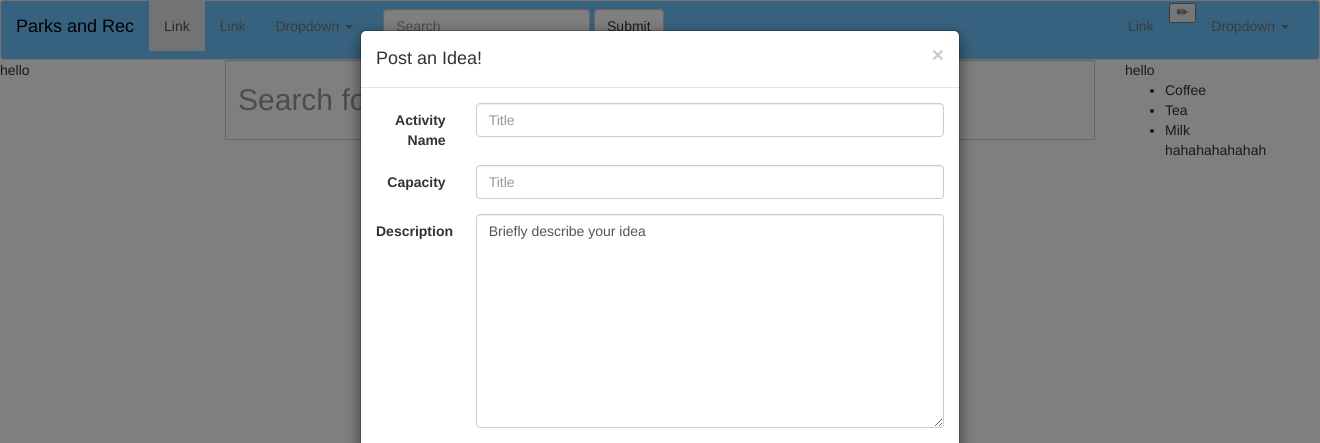
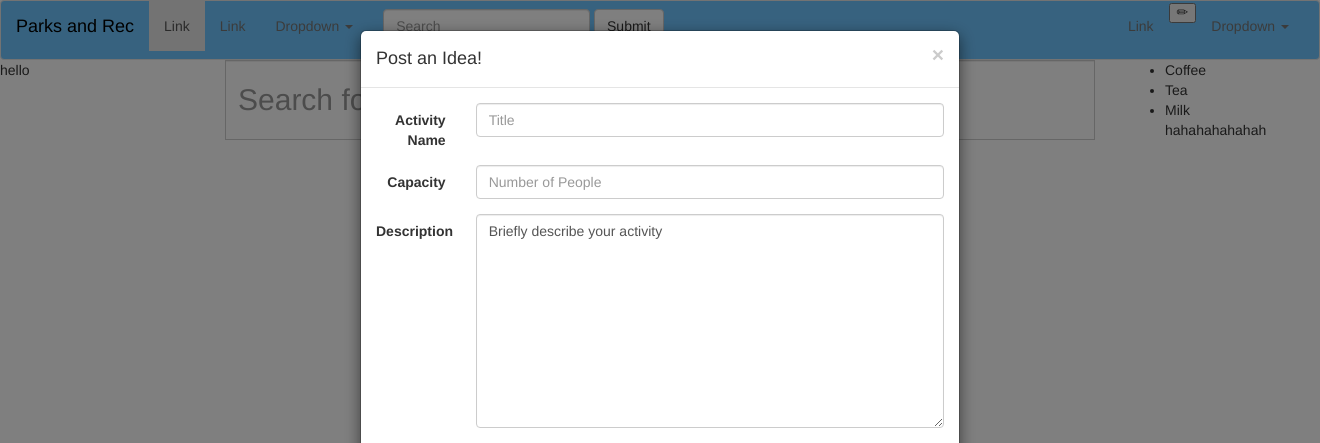
Before and after one commit to ethnyc/parksandrec, a Flask app: page / in a window 1320 px wide, after a click that opens the changed part. Shown: the top 443 px of the page. Run offline with Flask 2, Linux system fonts and the light colour scheme; some libraries are stand-ins or nearby versions; some web fonts are replaced.

Commit message:
cleaning

```diff
--- a/templates/index.html
+++ b/templates/index.html
@@ -86,10 +86,6 @@
         <button type="submit" class="btn btn-default">Submit</button>
       </form>
       <ul class="nav navbar-nav navbar-right">
-
-
-
-
         <li><a href="#">Link</a></li>
         <li>
           <button type="button" class="glyphicon glyphicon-pencil" data-toggle="modal" data-target="#myModal">
@@ -107,14 +103,6 @@
             <li role="separator" class="divider"></li>
             <li><a href="#">Separated link</a></li>
             <li class="hor-padding-5"><button class="no-btn header-write-btn" data-toggle="modal" data-target="#submit-modal"><span class="glyphicon glyphicon-pencil"></span></button></li>
-
-
-            <li>
-              <!-- Button trigger modal -->
-            <button type="button" class="btn btn-primary btn-lg" data-toggle="modal" data-target="#myModal">
-              Launch demo modal
-            </button>
-            </li>
           </ul>
         </li>
       </ul>
@@ -122,15 +110,6 @@
   </div><!-- /.container-fluid -->
 </nav>
 
-
-
-
-
-
-      <!--div class="header2" >
-        <p style = "margin-left:10px">Parks and Rec   <img id = "logo" src="static/bee_wings.png" alt="icon here" style = "margin-left:0px " > </p>
-
-      </div>-->
 
 
       <div > </div>
@@ -148,8 +127,6 @@
         </div>
         <div class="col-lg-2">
 
-
-            hello
             <ul>
               <li>Coffee</li>
               <li>Tea</li>
@@ -190,13 +167,13 @@
           <div class="form-group">
             <label for="ideaTitle" class="col-sm-2 control-label">Capacity</label>
             <div class="col-sm-10">
-              <input name="title" type="text" class="form-control" id="capacity" placeholder="Title">
+              <input name="title" type="text" class="form-control" id="capacity" placeholder="Number of People">
             </div>
           </div>
           <div class="form-group">
             <label for="ideaDesc" class="col-sm-2 control-label">Description</label>
             <div class="col-sm-10">
-              <textarea name="body" class="form-control" id="ideaDesc" rows="10">Briefly describe your idea</textarea>
+              <textarea name="body" class="form-control" id="ideaDesc" rows="10">Briefly describe your activity</textarea>
             </div>
           </div>
           <div class="form-group">
```
